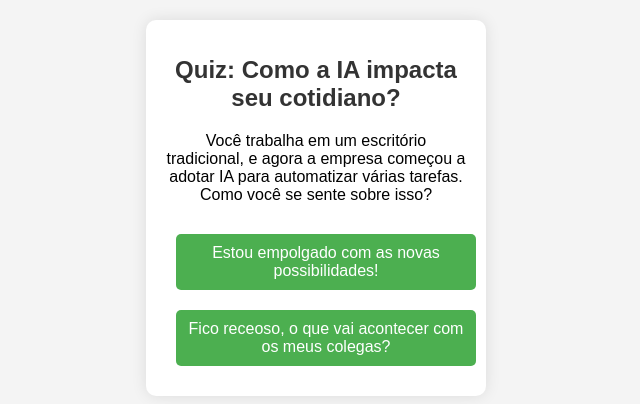
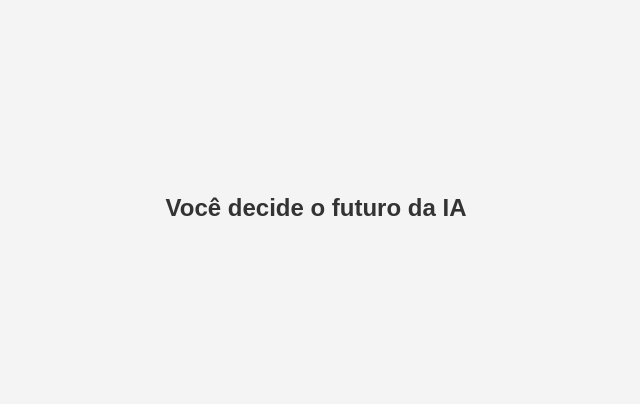
Before and after one commit to AnnaCors1ni/inteligencia-artificial-na-ESCOLA, a plain HTML site: page index.html in a window 1280 px wide. Shown: the part 192-596 px from the top of the page, without its empty margins (324-964 px from the left). Drawn offline with Linux system fonts and the light colour scheme.

Commit message:
Update index.html

```diff
--- a/index.html
+++ b/index.html
@@ -1,28 +1,20 @@
 <!DOCTYPE html>
-<html lang="pt-BR">
+<html lang="pt-br">
 <head>
     <meta charset="UTF-8">
     <meta name="viewport" content="width=device-width, initial-scale=1.0">
-    <title>Quiz: IA no Cotidiano</title>
     <link rel="stylesheet" href="style.css">
+    <title>Você decide o futuro da IA</title>
 </head>
 <body>
-    <div class="quiz-container">
-        <h1>Quiz: Como a IA impacta seu cotidiano?</h1>
-        <div class="question-container">
-            <p id="question-text">Aqui vai a primeira pergunta...</p>
-        </div>
-        <div class="answers-container">
-            <button class="answer-btn" onclick="nextQuestion(0)">Resposta 1</button>
-            <button class="answer-btn" onclick="nextQuestion(1)">Resposta 2</button>
-        </div>
-        <div class="result-container" style="display:none;">
-            <h2>Você completou o quiz!</h2>
-            <p id="result-text">Aqui vai o resultado das suas respostas.</p>
-            <button onclick="restartQuiz()">Reiniciar Quiz</button>
+    <div class="caixa-principal">
+        <h1>Você decide o futuro da IA</h1>
+        <div class="caixa-perguntas"></div>
+        <div class="caixa-alternativas"></div>
+        <div class="caixa-resultado">
+            <p class="texto-resultado"></p>
         </div>
     </div>
-
     <script src="script.js"></script>
 </body>
 </html>
```
